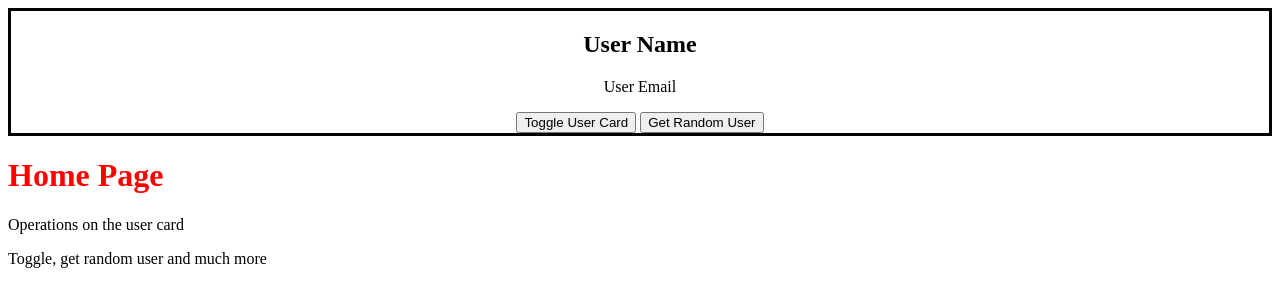
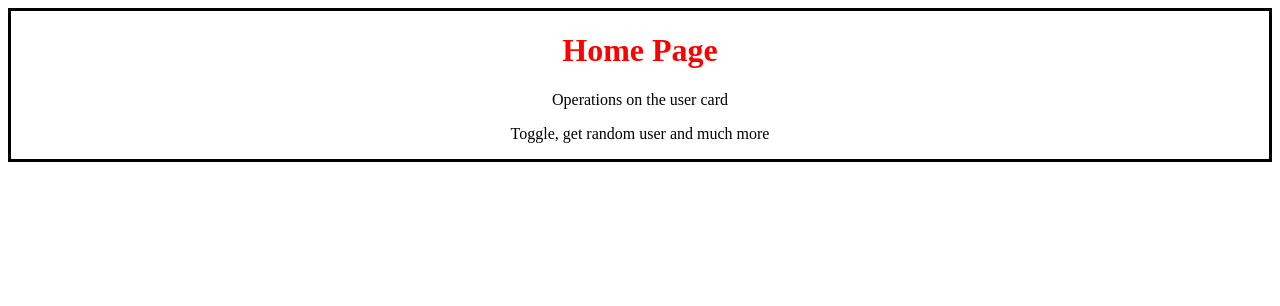
Before and after one commit to Malhothrichirra/autosuuggest, a website: page frontend/index.html in a window 1280 px wide. Drawn offline with Linux system fonts and the light colour scheme.

Commit message:
initial change

```diff
--- a/frontend/index.html
+++ b/frontend/index.html
@@ -8,14 +8,10 @@
 </head>
 <body>
     <div id="home-intro">
-        <h2 id="user-name">User Name</h2>
-        <p id="user-email">User Email</p>
-        <button id="toggle-button">Toggle User Card</button>
-        <button id="random-user-button">Get Random User</button>
+    <h1>Home Page</h1>
+    <p id="p1">Operations on the user card</p>
+    <p id="p2">Toggle, get random user and much more</p>
     </div>
-    <h1>Home Page</h1>
-    <p>Operations on the user card</p>
-    <p>Toggle, get random user and much more</p>
     <script src="index.js"></script>
 </body>
 </html>
```
